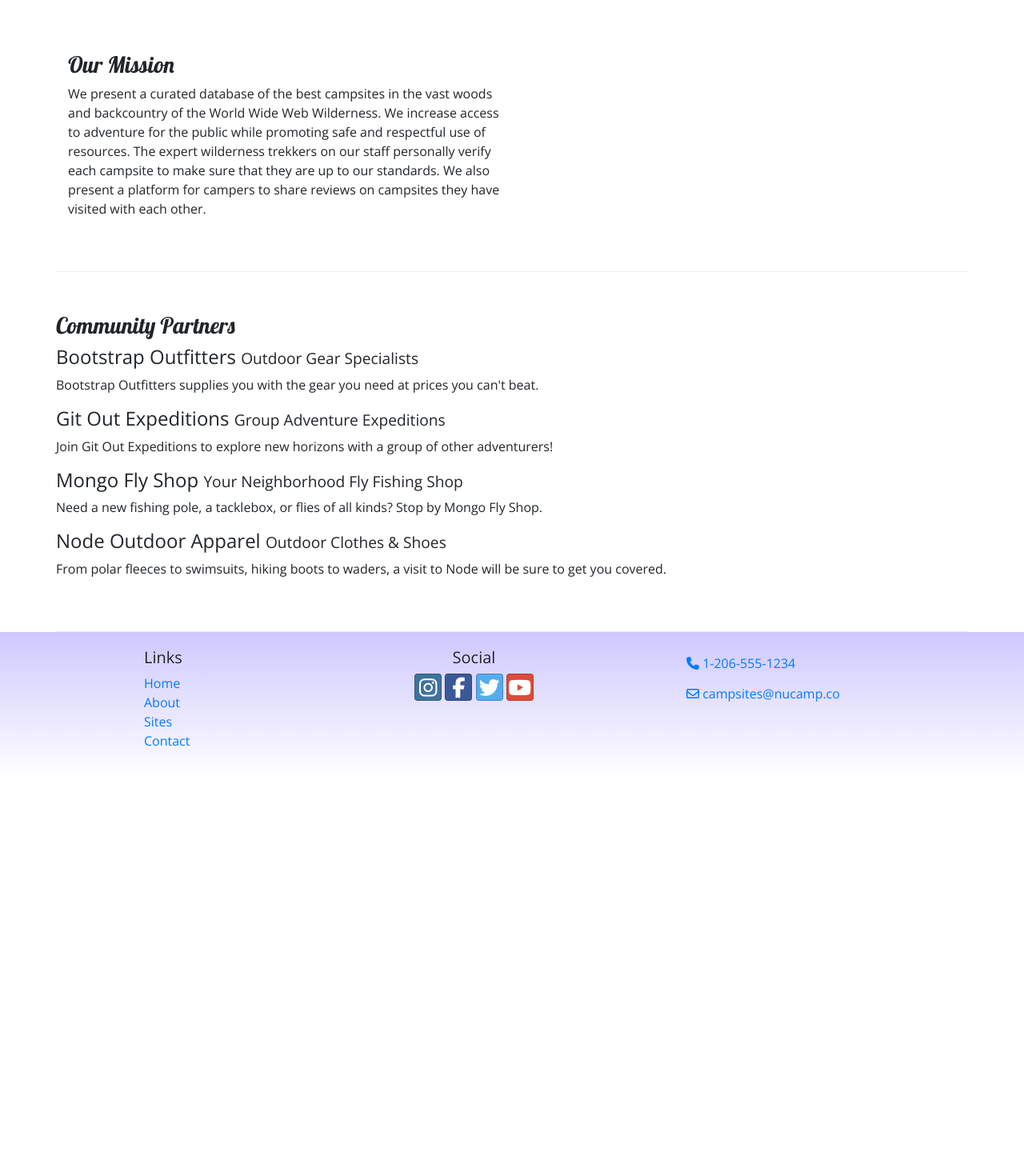
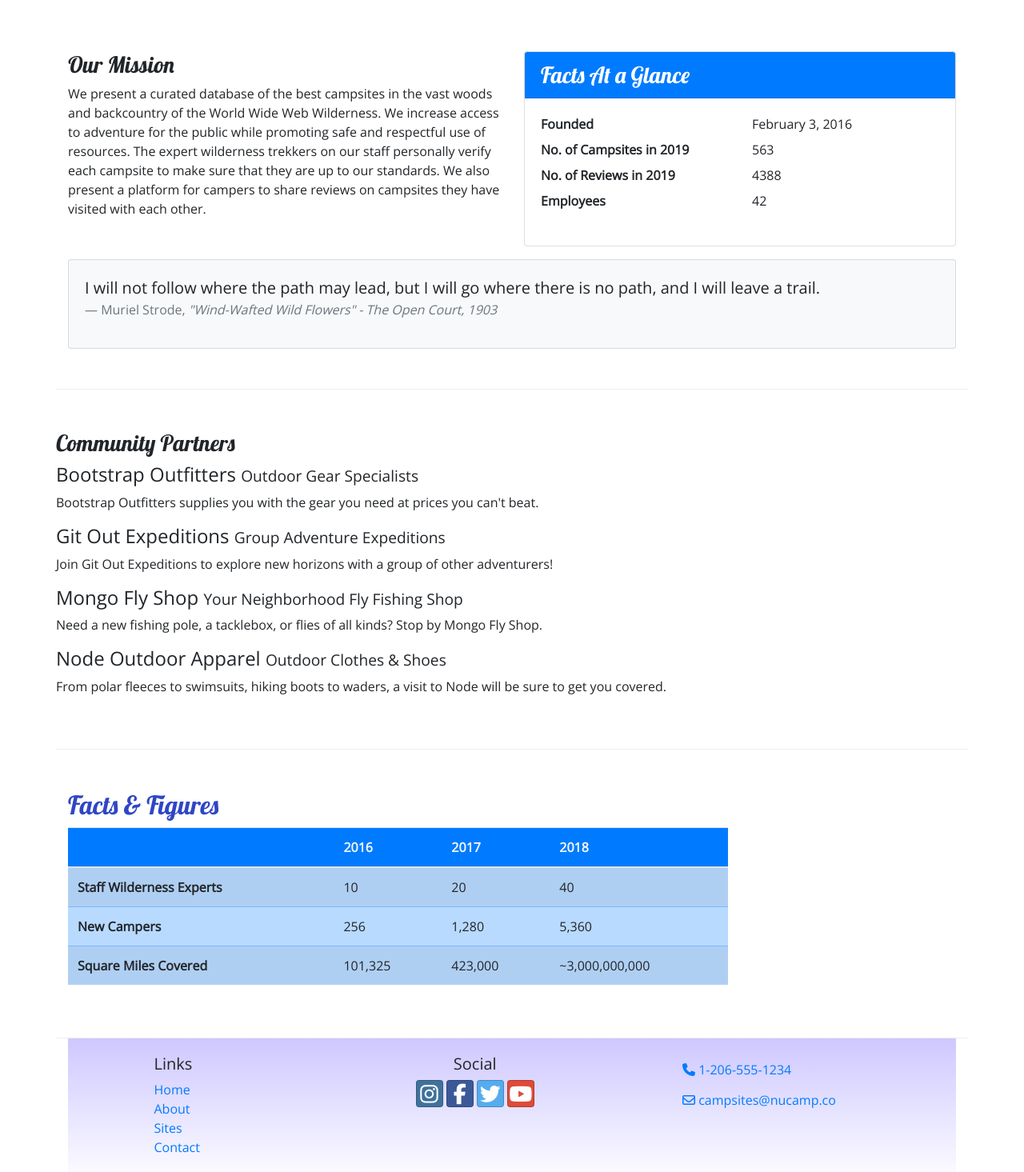
Before and after one commit to DJTechnologies/week-2, a website: page aboutus.html in a window 1280 px wide. Shown: the part 340-1805 px from the top of the page at 80% size. Before the commit the page ends 1314 px from the top, so only its background shows below. Drawn offline with nearby package versions, Linux system fonts and the light colour scheme.

Commit message:
tables and cards

```diff
--- a/aboutus.html
+++ b/aboutus.html
@@ -65,7 +65,38 @@
                 <h3>Our Mission</h3>
                 <p>We present a curated database of the best campsites in the vast woods and backcountry of the World Wide Web Wilderness. We increase access to adventure for the public while promoting safe and respectful use of resources. The expert wilderness trekkers on our staff personally verify each campsite to make sure that they are up to our standards. We also present a platform for campers to share reviews on campsites they have visited with each other.</p>
             </div>
+            <div class="col-sm-6">
+                <div class="card">
+                    <h3 class="card-header bg-primary text-white">Facts At a Glance</h3>
+                    <div class="card-body">
+                        <dl class="row">
+                            <dt class="col-6">Founded</dt>
+                            <dd class="col-6">February 3, 2016</dd>
+                            <dt class="col-6">No. of Campsites in 2019</dt>
+                            <dd class="col-6">563</dd>
+                            <dt class="col-6">No. of Reviews in 2019</dt>
+                            <dd class="col-6">4388</dd>
+                            <dt class="col-6">Employees</dt>
+                            <dd class="col-6">42</dd>
+                        </dl>
+                    </div>
+                </div>
+            </div>
+            <div class="col">
+                <div class="card bg-light mt-3">
+                    <blockquote class="blockquote card-body">
+                        <p class="mb-0">I will not follow where the path may lead, but I will go where there is no path, and I will leave a trail.</p> <!--mb-0 is spacing utility class margin bottom-->
+                        <footer
+                        class="blockquote-footer">Muriel Strode,
+                            <cite title="Source Title">"Wind-Wafted Wild Flowers" -
+                                The Open Court, 1903
+                            </cite>
+                        </footer>
+                    </blockquote>
+        		</div>
+            </div>
         </div>
+
 
         <div class="row row-content">
             <div>
@@ -80,9 +111,45 @@
                 <p class="d-none d-sm-block">From polar fleeces to swimsuits, hiking boots to waders, a visit to Node will be sure to get you covered.</p>
             </div>
         </div>
-    </div>
+        <div class="row row-content">
+            <div class="col-sm-9">
+            	<h2>Facts &amp; Figures</h2>
+            	<div class="table-responsive">
+               	    <table class="table table-striped">
+	                    <thead>
+	                        <tr class="bg-primary text-light">
+	                            <th></th>
+	                            <th>2016</th>
+	                            <th>2017</th>
+	                            <th>2018</th>
+	                        </tr>
+                    	</thead>
+	                    <tbody class="table-primary">
+                            <tr>
+                                <th>Staff Wilderness Experts</th>
+                                <td>10</td>
+                                <td>20</td>
+                                <td>40</td>
+                            </tr>
+                            <tr>
+                                <th>New Campers</th>
+                                <td>256</td>
+                                <td>1,280</td>
+                                <td>5,360</td>
+                            </tr>
+                            <tr>
+                                <th>Square Miles Covered</th>
+                                <td>101,325</td>
+                                <td>423,000</td>
+                                <td>~3,000,000,000</td>
+                            </tr>
+                        </tbody>
+                    </table>
+                </div>
+            </div>
+       </div>
 
-    <footer>
+    <footer class="site-footer">
         <div class="container">
             <div class="row">
                 <div class="col-4 col-sm-2 offset-1">
--- a/css/styles.css
+++ b/css/styles.css
@@ -14,7 +14,7 @@ header h2 {
     color: #CEC8FF;
 }
 
-footer {
+.site-footer {
     background-image: linear-gradient(#CEC8FF, white);
     padding: 20px 0;
 }
```
Also changed, not shown: contactus.html (+1 -1 lines), index.html (+1 -1 lines).
